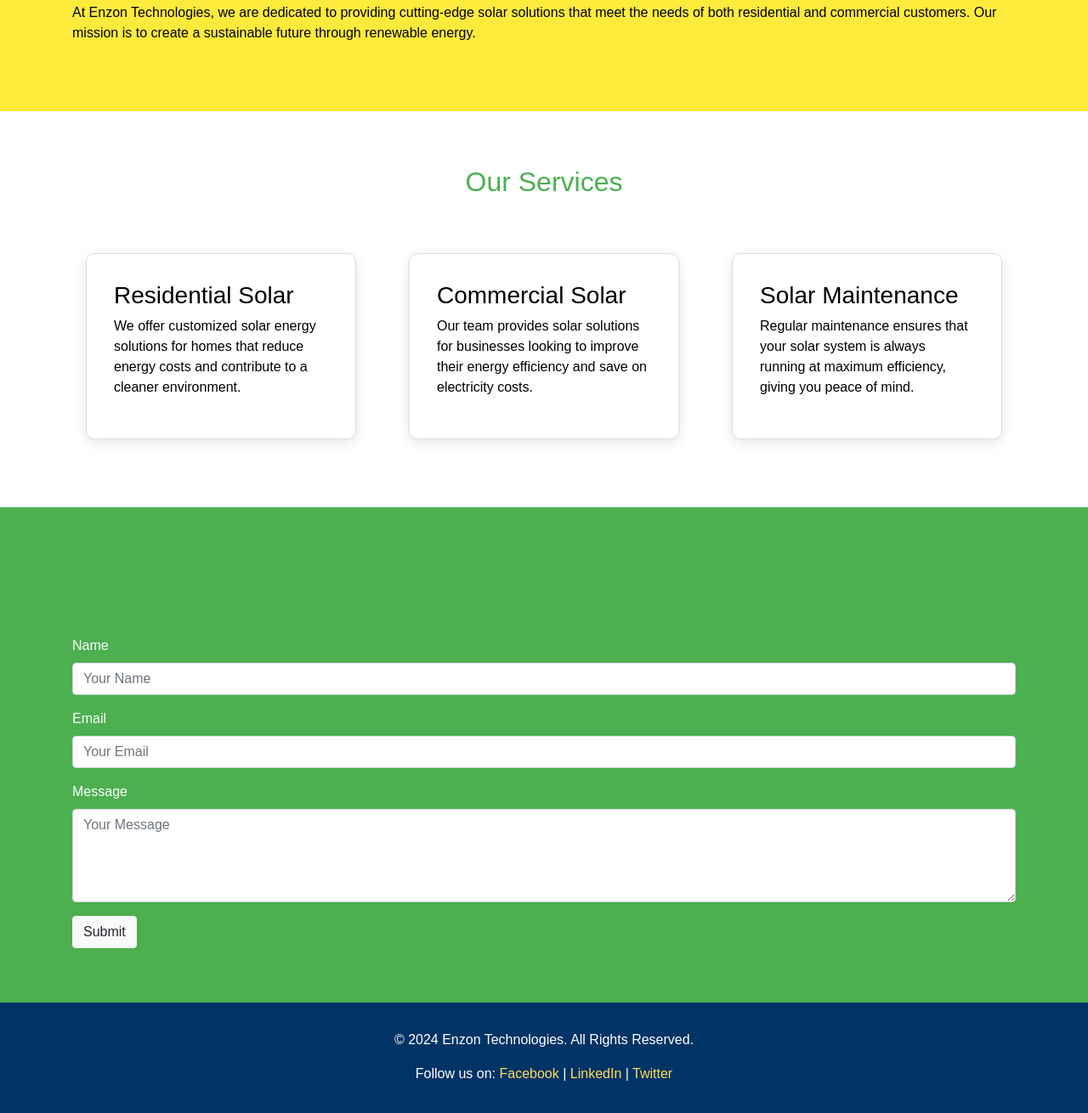
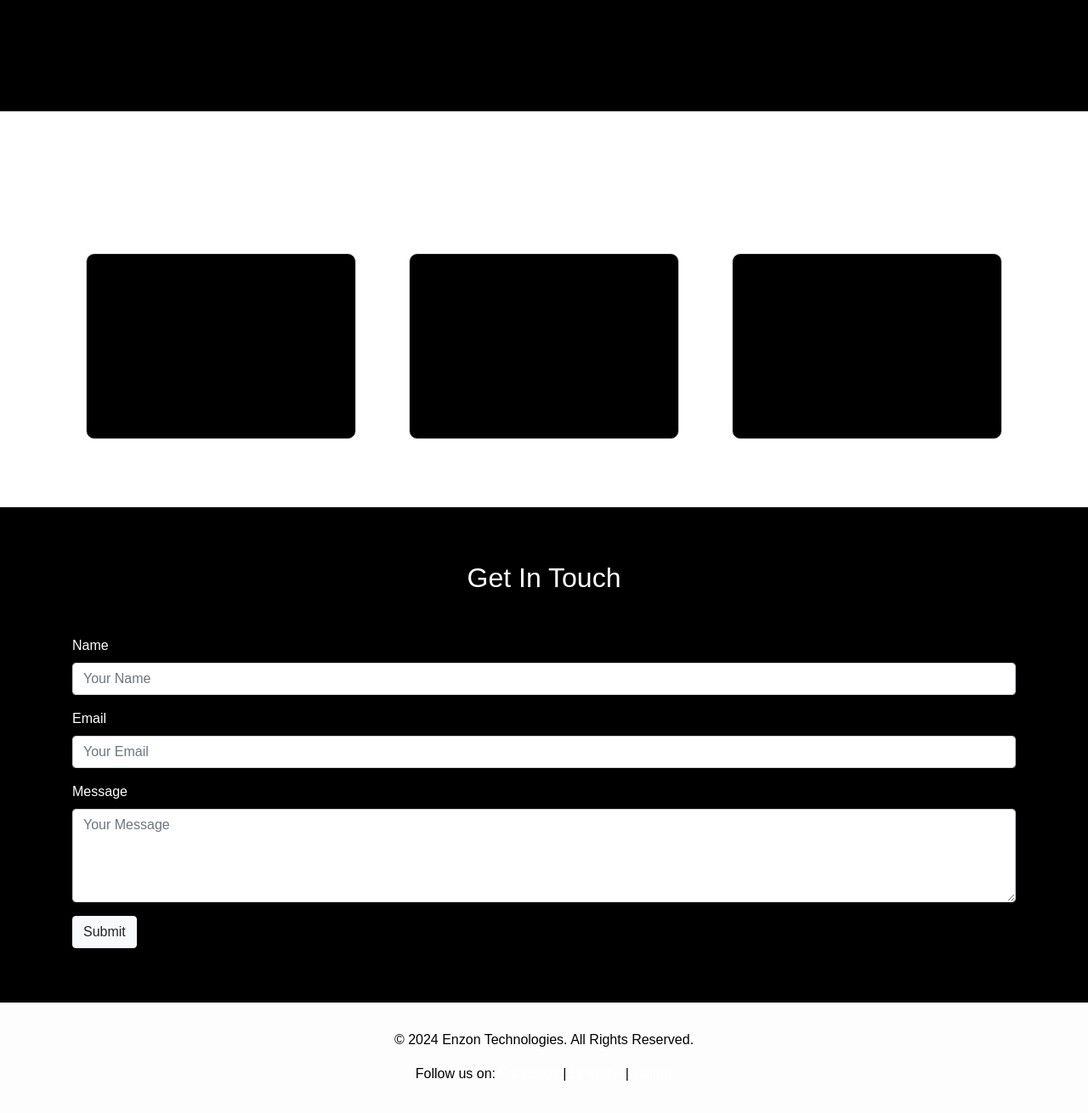
Before and after one commit to josephnova310/Enzon-technologies, a plain HTML site: page index.html in a window 1280 px wide. Shown: the part 1010-2320 px from the top of the page at 85% size. Drawn offline with nearby package versions, Linux system fonts and the light colour scheme.

Commit message:
Update style.css

```diff
--- a/style.css
+++ b/style.css
@@ -42,7 +42,7 @@ body {
 }
 .hero-section .btn {
     margin-top: 20px;
-    background-color: #003366;
+    background-color: #000000;
     border: none;
     color: #ffffff;
     padding: 15px 30px;
@@ -54,12 +54,12 @@ body {
     padding: 4rem 0;
 }
 .about-section {
-    background-color: #ffeb3b;
+    background-color: #000000;
 }
 .section-heading {
     text-align: center;
     margin-bottom: 3rem;
-    color: #4CAF50;
+    color: #ffffff;
     animation: zoomIn 1s;
 }
 .service-box {
@@ -68,8 +68,8 @@ body {
     margin: 1rem;
     border-radius: 10px;
     transition: transform 0.3s ease-in-out;
-    background-color: #fff;
-    box-shadow: 0px 4px 15px rgba(0, 0, 0, 0.1);
+    background-color: #000000;
+    box-shadow: 0px 4px 15px rgba(255, 255, 255, 0.262);
 }
 .service-box:hover {
     transform: scale(1.1);
@@ -78,7 +78,7 @@ body {
 
 /* Contact Section */
 .contact-section {
-    background-color: #4CAF50;
+    background-color: #000000;
     color: #fff;
     padding: 4rem 0;
     animation: fadeInUp 1s;
@@ -86,13 +86,13 @@ body {
 
 /* Footer */
 footer {
-    background-color: #003366;
-    color: #fff;
+    background-color: #fdfdfd;
+    color: #000000;
     text-align: center;
     padding: 2rem 0;
 }
 footer a {
-    color: #ffdd59;
+    color: #ffffff;
     text-decoration: none;
 }
 
```
